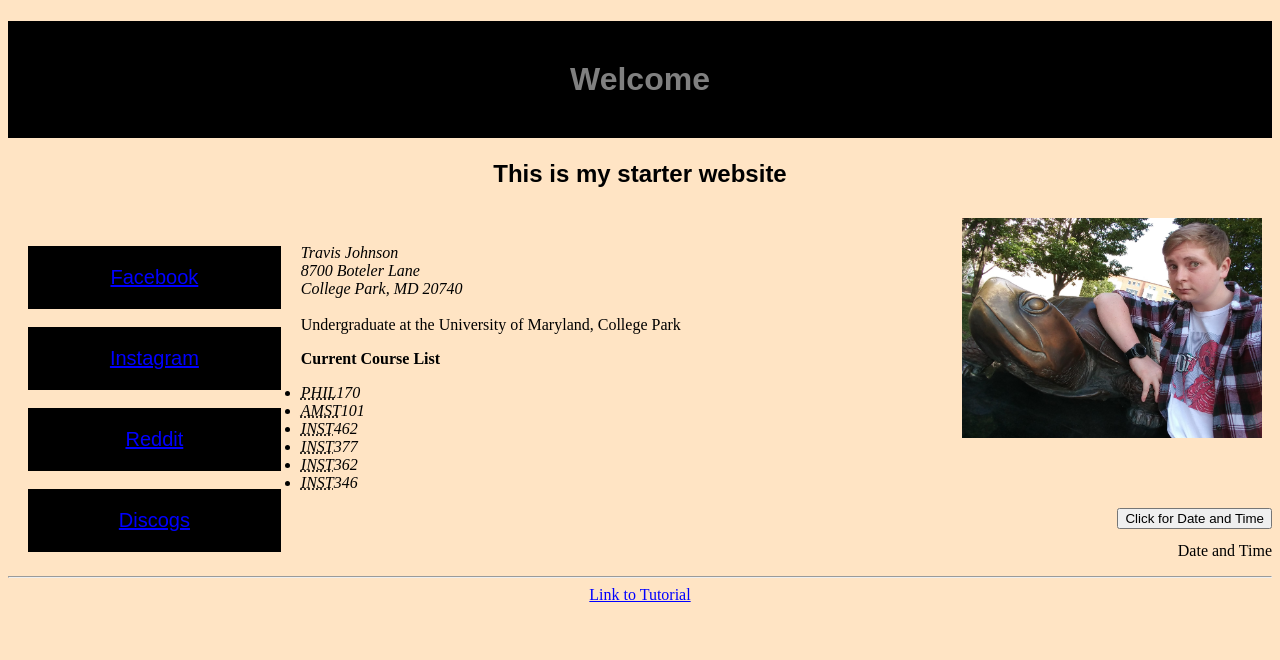
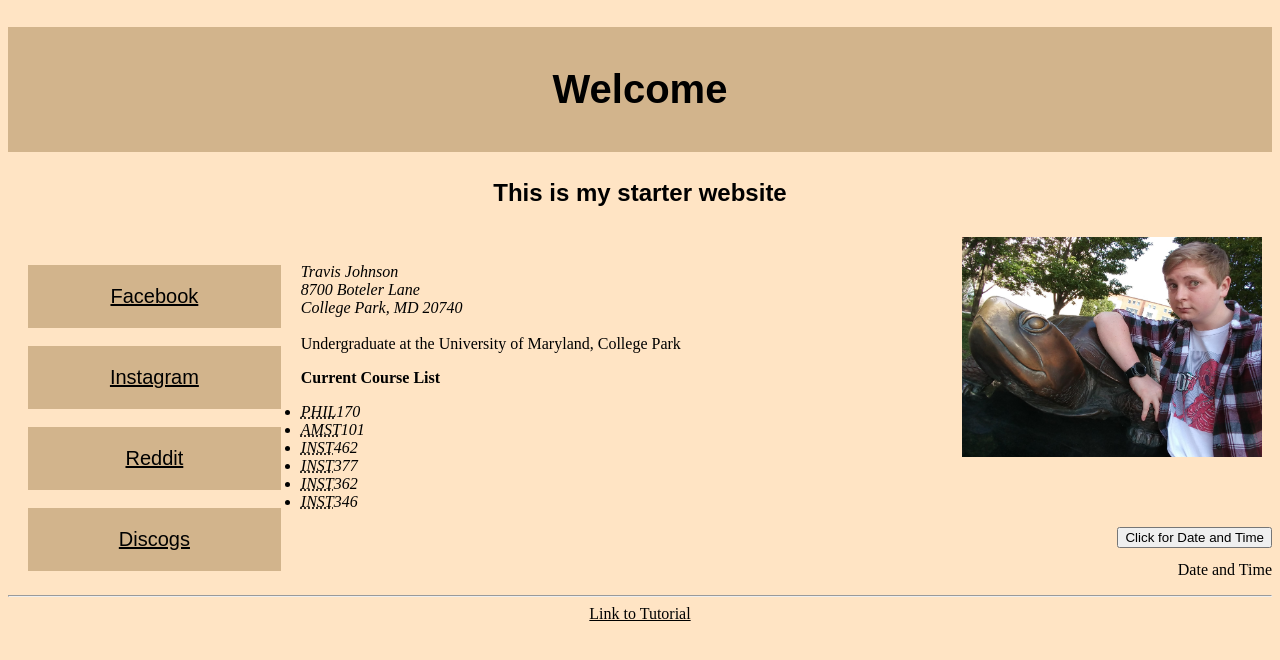
Before and after one commit to teeravj/INST377, a plain HTML site: page index.html in a window 1280 px wide. Drawn offline with Linux system fonts and the light colour scheme.

Commit message:
updated and organized

```diff
--- a/css.css
+++ b/css.css
@@ -1,11 +1,12 @@
 body {
     background-color: bisque;
+    text-align: center;
 }
 h1{
     font-family: Arial, Helvetica, sans-serif;
     padding: 40px;
-    color: gray;
-    background-color: black;
+    font-size:40px;
+    background-color: tan;
 }
 h2{
     font-family: Arial, Helvetica, sans-serif;
@@ -15,7 +16,7 @@ img{
     padding: 10px;
 }
 a:link{
-    color: blue;
+    color: black;
 }
 a:visited{
     color: purple;
@@ -25,7 +26,7 @@ a:hover{
 }
 .social{
     padding: 20px;
-    background-color: black;
+    background-color: tan;
     font-family: Arial, Helvetica, sans-serif;
     font-size: 20px;
 }
--- a/index.html
+++ b/index.html
@@ -9,10 +9,10 @@
         <meta charset='UTF-8'>
         <link rel="stylesheet" href='css.css'>
     </head>
-    <body style='text-align: center'>
-        <h1 style='color:gray' style="font-size:40px;">Welcome</h1>
+    <body>
+        <h1>Welcome</h1>
         <h2>This is my starter website</h2>
-        <img src='travis.jpg' alt='Travis, tag = img' width="300" height="220" style='float: right;'>
+        <img src='travis.jpg' alt='Travis' width="300" height="220" style='float: right;'>
         <br>
         <section>
             <nav>
```
